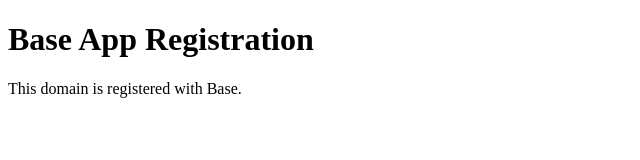
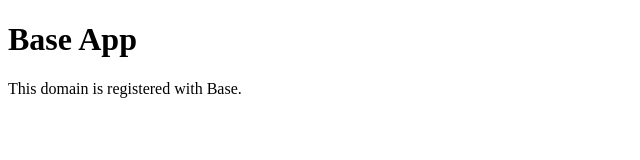
Before and after one commit to Ibetanaka/Base, a plain HTML site: page index.html in a window 1280 px wide. Shown: the whole page, without its empty margins (0-640 px from the left). Drawn offline with Linux system fonts and the light colour scheme.

Commit message:
Update index.html

```diff
--- a/index.html
+++ b/index.html
@@ -5,7 +5,7 @@
     <title>My Page</title>
 </head>
 <body>
-    <h1>Base App Registration</h1>
+    <h1>Base App</h1>
     <p>This domain is registered with Base.</p>
 </body>
 </html>
```
